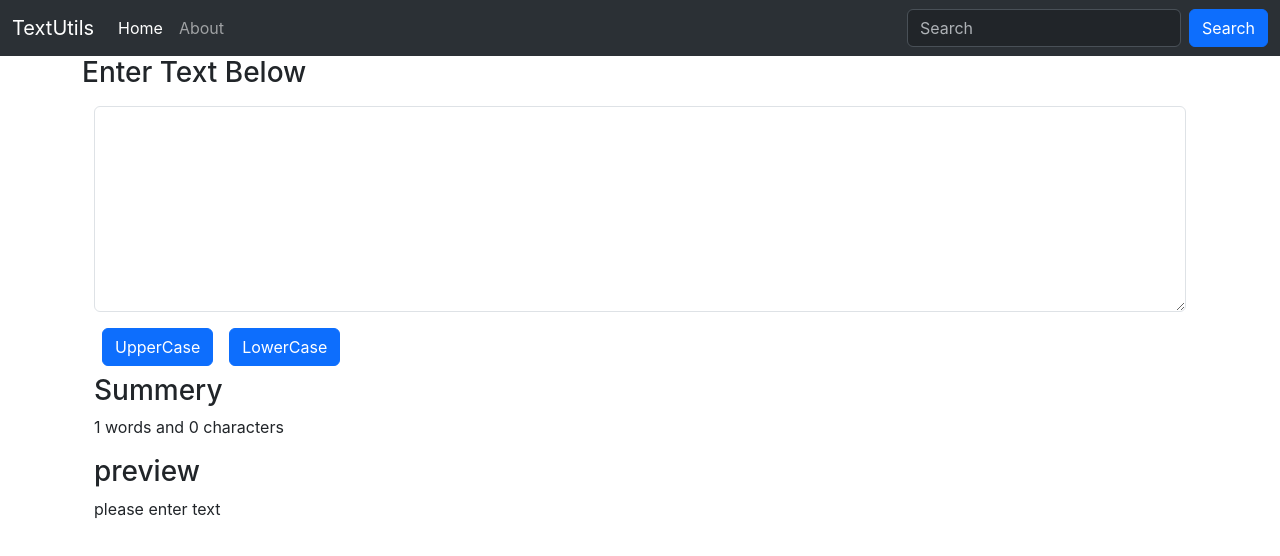
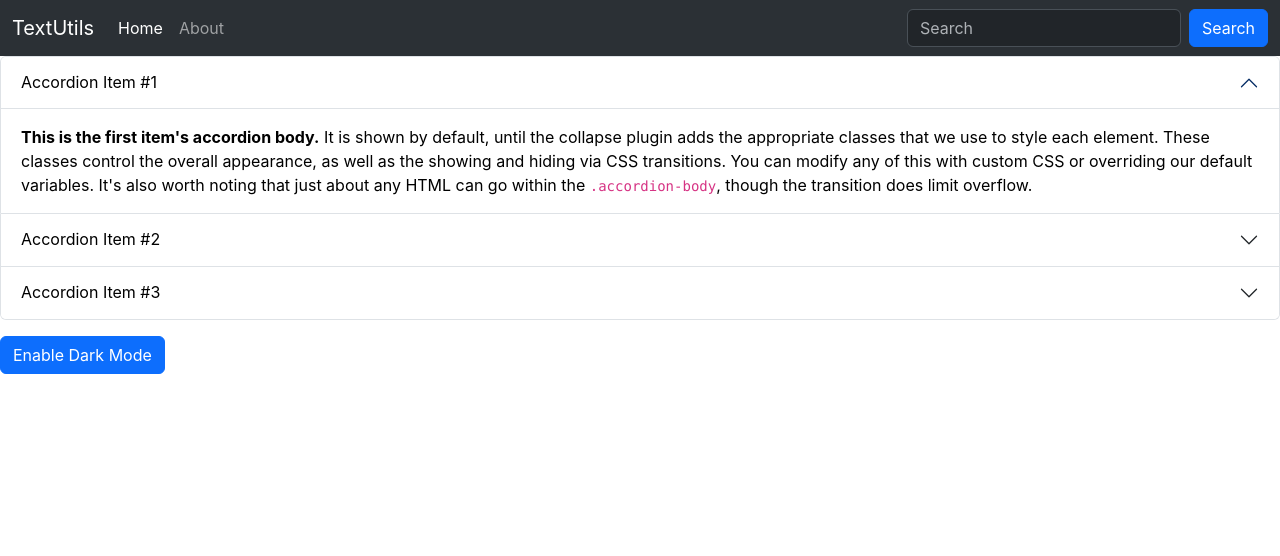
Before and after one commit to suraj-khot-19/React, a React (Create React App) app in the folder my-app1/: page / in a window 1280 px wide. Shown: the top 556 px of the page. Built offline with nearby package versions, Linux system fonts and the light colour scheme.

Commit message:
dark/white mode using state

```diff
--- a/my-app1/src/App.js
+++ b/my-app1/src/App.js
@@ -1,14 +1,17 @@
 import './App.css';
+import About from './components/About';
 import Navbar from './components/Navbar';//
-import TextForm from './components/TextForm';
+// import TextForm from './components/TextForm';
 function App() {
   return (
     <>
       <Navbar title='TextUtils' home="Home" about="About" />
-      <div className="container">
+      {/* <div className="container">
         <h3>Enter Text Below</h3>
         <TextForm />
-      </div>
+      </div> */}
+
+      <About />
     </>
   );
 }
--- /dev/null
+++ b/my-app1/src/components/About.js
@@ -0,0 +1,72 @@
+import React, { useState } from "react"
+
+
+export default function About() {
+    const [btnText, setBtnText] = useState("Enable Dark Mode");
+    const [myStyle, setMyStyling] = useState({
+
+        color: 'black',
+        backgroundColor: 'white',
+    });
+    function toggleTheme() {
+        if (myStyle.color === 'black') {
+            setMyStyling(
+                {
+                    color: 'white',
+                    backgroundColor: 'black',
+                }
+            );
+            setBtnText('Enable light Mode');
+        }
+        else {
+            setMyStyling({
+                color: 'black',
+                backgroundColor: 'white',
+            });
+            setBtnText('Enable dark Mode');
+        }
+    }
+    return (
+        <div style={myStyle}>
+            <div className="accordion" id="accordionExample" style={myStyle}>
+                <div className="accordion-item">
+                    <h2 className="accordion-header">
+                        <button className="accordion-button" type="button" data-bs-toggle="collapse" data-bs-target="#collapseOne" aria-expanded="true" aria-controls="collapseOne" style={myStyle}>
+                            Accordion Item #1
+                        </button>
+                    </h2>
+                    <div id="collapseOne" className="accordion-collapse collapse show" data-bs-parent="#accordionExample">
+                        <div className="accordion-body" style={myStyle}>
+                            <strong>This is the first item's accordion body.</strong> It is shown by default, until the collapse plugin adds the appropriate classes that we use to style each element. These classes control the overall appearance, as well as the showing and hiding via CSS transitions. You can modify any of this with custom CSS or overriding our default variables. It's also worth noting that just about any HTML can go within the <code>.accordion-body</code>, though the transition does limit overflow.
+                        </div>
+                    </div>
+                </div>
+                <div className="accordion-item">
+                    <h2 className="accordion-header">
+                        <button className="accordion-button collapsed" style={myStyle} type="button" data-bs-toggle="collapse" data-bs-target="#collapseTwo" aria-expanded="false" aria-controls="collapseTwo">
+                            Accordion Item #2
+                        </button>
+                    </h2>
+                    <div id="collapseTwo" className="accordion-collapse collapse" data-bs-parent="#accordionExample">
+                        <div className="accordion-body" style={myStyle}>
+                            <strong>This is the second item's accordion body.</strong> It is hidden by default, until the collapse plugin adds the appropriate classes that we use to style each element. These classes control the overall appearance, as well as the showing and hiding via CSS transitions. You can modify any of this with custom CSS or overriding our default variables. It's also worth noting that just about any HTML can go within the <code>.accordion-body</code>, though the transition does limit overflow.
+                        </div>
+                    </div>
+                </div>
+                <div className="accordion-item">
+                    <h2 className="accordion-header">
+                        <button className="accordion-button collapsed" style={myStyle} type="button" data-bs-toggle="collapse" data-bs-target="#collapseThree" aria-expanded="false" aria-controls="collapseThree">
+                            Accordion Item #3
+                        </button>
+                    </h2>
+                    <div id="collapseThree" className="accordion-collapse collapse" data-bs-parent="#accordionExample">
+                        <div className="accordion-body" style={myStyle}>
+                            <strong>This is the third item's accordion body.</strong> It is hidden by default, until the collapse plugin adds the appropriate classes that we use to style each element. These classes control the overall appearance, as well as the showing and hiding via CSS transitions. You can modify any of this with custom CSS or overriding our default variables. It's also worth noting that just about any HTML can go within the <code>.accordion-body</code>, though the transition does limit overflow.
+                        </div>
+                    </div>
+                </div>
+            </div>
+            <button type="button" onClick={toggleTheme} className="btn btn-primary my-3">{btnText}</button>
+        </div>
+    )
+}
--- a/my-app1/src/components/TextForm.js
+++ b/my-app1/src/components/TextForm.js
@@ -9,6 +9,9 @@
     function onClickLower() {
         let newText = text.toLowerCase();
         setText(newText);
+    }
+    function onClickClear() {
+        setText('');
     }
     //in text area always gives us a event
     function handelOnChange(event) {
@@ -28,10 +31,11 @@
             </div>
             <button type="button" className="btn btn-primary mx-2" onClick={onClickUpper}>UpperCase</button>
             <button type="button" className="btn btn-primary mx-2" onClick={onClickLower}>LowerCase</button>
+            <button type="button" className="btn btn-primary mx-2" onClick={onClickClear}>Clear</button>
         </div>
         <div className="container">
             <h3>Summery</h3>
-            <p>{text.split(" ").length} words and {text.length} characters</p>
+            <p>{text.split(" ").length-1} words and {text.length} characters</p>
             <h3>preview</h3>
             <p>{text.length===0?"please enter text":text}</p>
         </div>
```
Also changed, not shown: 1 other file (tests, documents, lock files or other folders).
